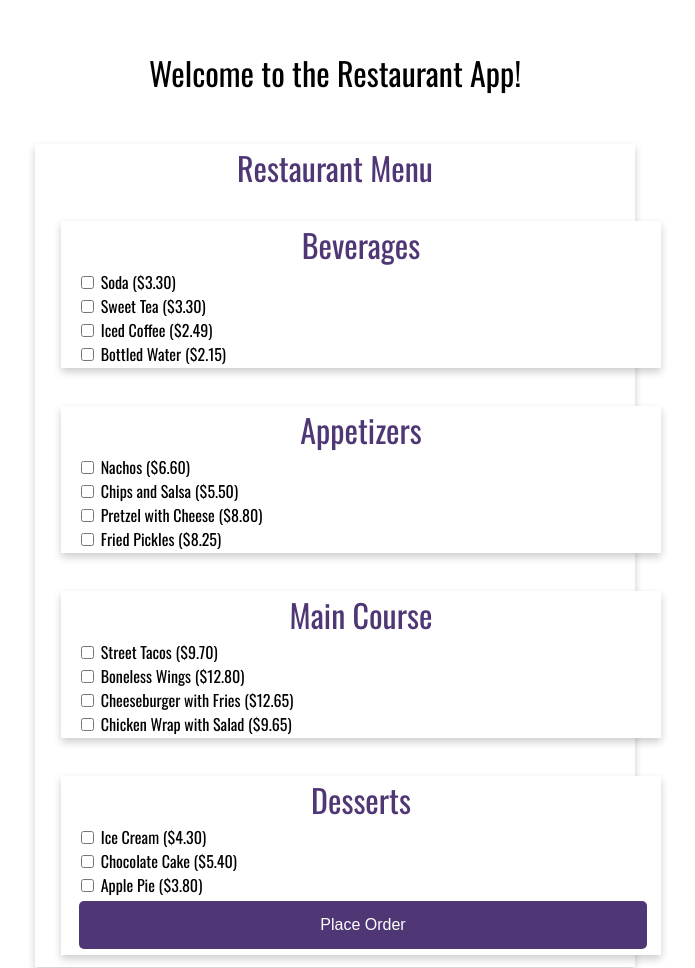
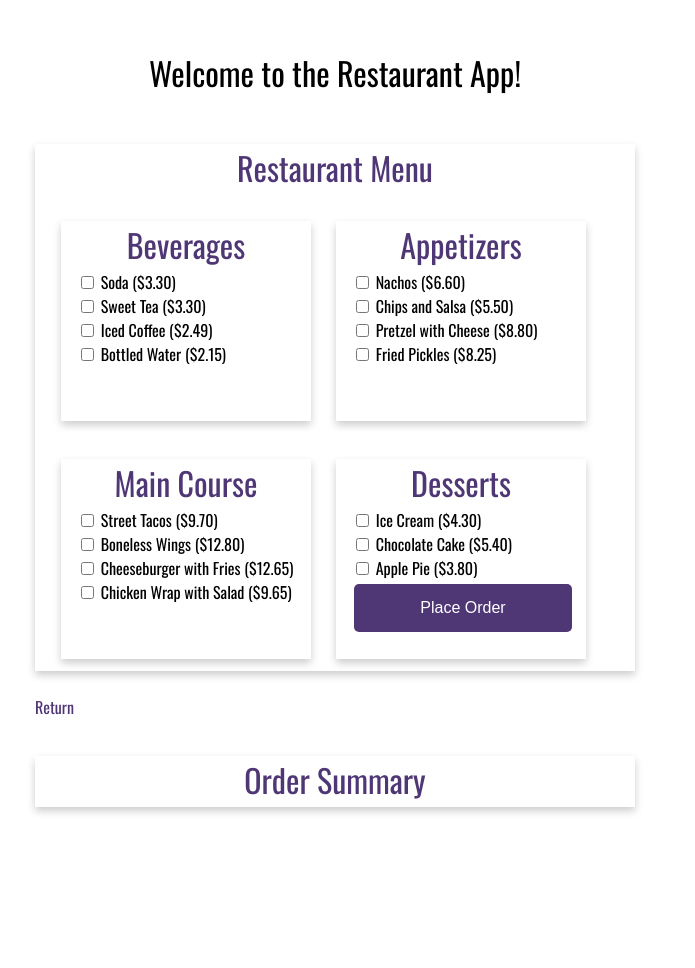
Before and after one commit to cejlynn/web-331, a plain HTML site: page week-3/kerrey-restaurant.html in a window 1280 px wide. Shown: the top 968 px of the page, without its empty margins (305-1000 px from the left). After the commit the page ends 825 px from the top, so only its background shows below. Drawn offline with nearby package versions, Linux system fonts and the light colour scheme; a script that the page names is missing.

Commit message:
Update kerrey-restaurant.html

```diff
--- a/week-3/kerrey-restaurant.html
+++ b/week-3/kerrey-restaurant.html
@@ -31,6 +31,7 @@
         <!-- Links -->
         <link rel="stylesheet" href="../theme.css">
         <link rel="stylesheet" href="../site.css">
+        <link rel="stylesheet" href="restaurant.css">
         <script src="../theme.js" async></script>
 
         <!-- Google Fonts -->
@@ -40,7 +41,6 @@
 
         <!-- CDN font-awesome -->
         <link href="https://cdnjs.cloudflare.com/ajax/libs/font-awesome/4.7.0/css/font-awesome.min.css" rel="stylesheet">
-
     </head>
 
     <!-- Body with light theme default -->
@@ -56,10 +56,12 @@
                     <div class="card-title">Restaurant Menu</div>
                     <div class="card-content">
 
+                        <div class="boxes">
+
                         <!-- Beverages card -->
                         <div class="assign-container">
                             <div class="assign-content">
-                                <div class="card">
+                                <div class="cards">
                                     <div class="card-title">Beverages</div>
                                     <div class="card-content" id="beverages">
 
@@ -83,7 +85,7 @@
                         <!-- Appetizer card -->
                         <div class="assign-container">
                             <div class="assign-content">
-                                <div class="card">
+                                <div class="cards">
                                     <div class="card-title">Appetizers</div>
                                     <div class="card-content" id="appetizers">
 
@@ -107,7 +109,7 @@
                         <!-- Main Courses card -->
                         <div class="assign-container">
                             <div class="assign-content">
-                                <div class="card">
+                                <div class="cards">
                                     <div class="card-title">Main Course</div>
                                     <div class="card-content" id="main-course">
 
@@ -131,7 +133,7 @@
                         <!-- Desserts card -->
                         <div class="assign-container">
                             <div class="assign-content">
-                                <div class="card">
+                                <div class="cards">
                                     <div class="card-title">Desserts</div>
                                     <div class="card-content" id="desserts">
 
@@ -152,18 +154,17 @@
                         </div>
                     </div>
                 </div>
+            </div>
 
             <br>
             <!-- Return link to landing page -->
             <a href="../index.html" class="return-home">Return</a>
-
             </div>
             <!-- Order Summary card-->
             <div class="card">
                 <div class="card-title">Order Summary</div>
                 <div class="card-content assign-results-text" id="order-total"></div>
             </div>
-
         </div>
 
         <script type="module">
```
Lines whose indentation alone changed are shown as unchanged.
